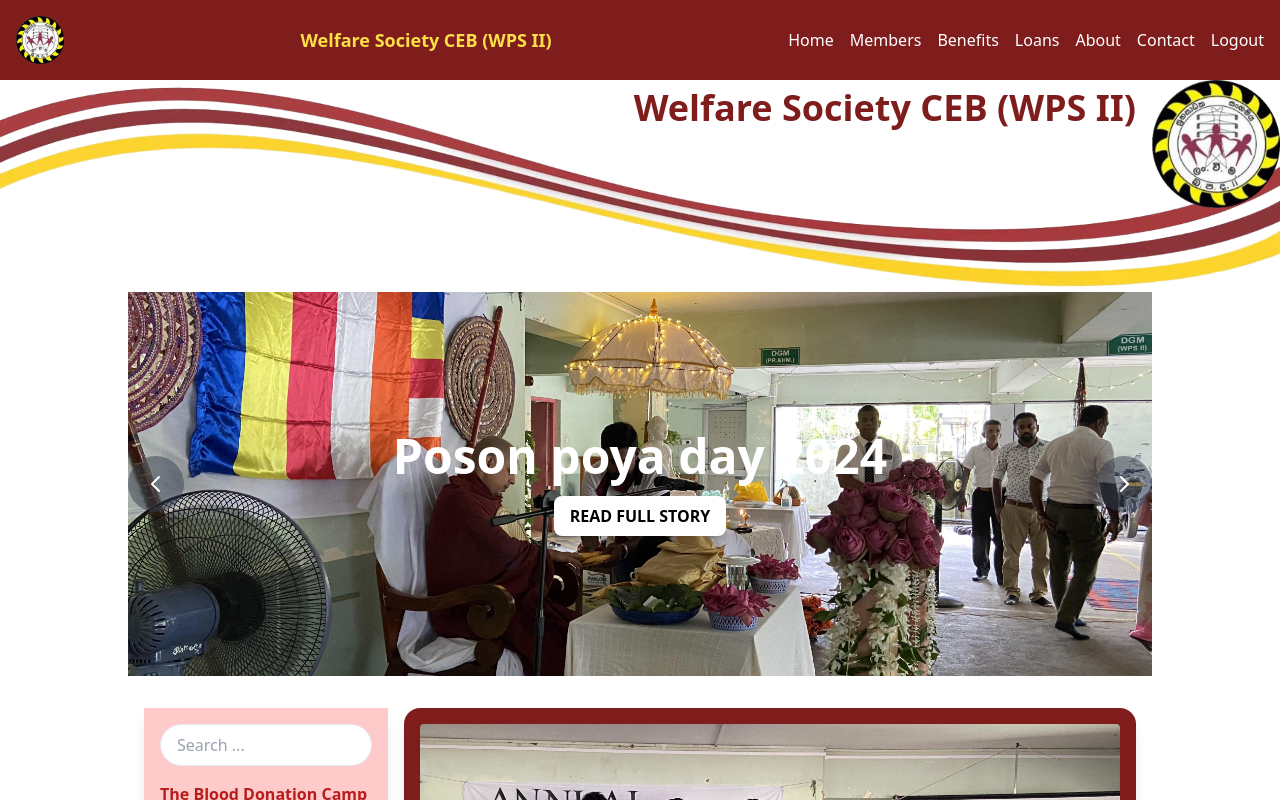
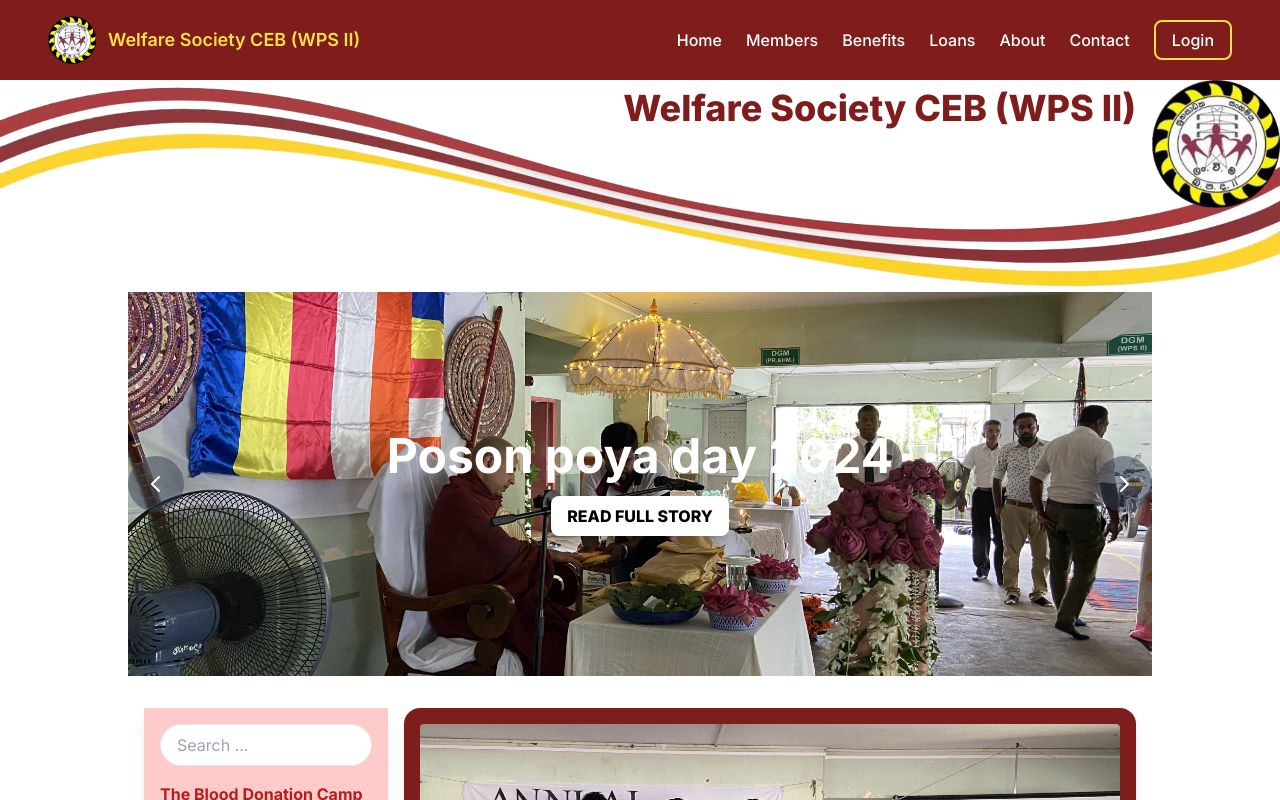
Before and after one commit to ITCEBWPS2/cebWelfareFrontend, a React (Vite) app: page / in a window 1280 px wide. Shown: the top 800 px of the page. Built offline with nearby package versions, Linux system fonts and the light colour scheme.

Commit message:
fix: fix navbar styles

```diff
--- a/src/App.jsx
+++ b/src/App.jsx
@@ -1,85 +1,6 @@
-// import "./App.css";
-// import React from "react";
-// import {
-//   BrowserRouter as Router,
-//   Routes,
-//   Route,
-//   Navigate,
-// } from "react-router-dom";
-// import {
-//   Home,
-//   Benefits,
-//   Contact,
-//   About,
-//   Loans,
-//   Login,
-//   Register,
-//   MemberBenefits,
-//   MemberLoans,
-//   Members,
-//   RegisterMember,
-//   Relatives,
-//   ViewMember,
-//   AdminPanel,
-//   ViewUsers,
-// } from "./pages";
-// import MainLayout from "./components/MainLayout.jsx";
-// import LoanApplication from "./pages/members/LoanApplication.jsx";
-// import LoanApplicationForm from "./components/LoanApplicationForm.jsx";
-// import ProfileCard from "./pages/members/ProfileCard.jsx";
-
-// function App() {
-//   return (
-//     <div className="appBackground">
-//       <Router>
-//         <Routes>
-//           {/* Set Login page as the default */}
-//           <Route path="/" element={<Login />} />
-//           {/* <Route path="/login" element={<Login />} /> */}
-
-//           <Route path="/relatives" element={<Relatives />} />
-//           <Route path="/admin" element={<AdminPanel />} />
-//           <Route path="/viewusers" element={<ViewUsers />} />
-//           <Route
-//             path="*"
-//             element={
-//               <MainLayout>
-//                 <Routes>
-//                   <Route path="/home" element={<Home />} />
-//                   <Route path="/about" element={<About />} />
-//                   <Route path="/benefits" element={<Benefits />} />
-//                   <Route path="/contact" element={<Contact />} />
-//                   <Route path="/loans" element={<Loans />} />
-//                   <Route path="/registermember" element={<RegisterMember />} />
-//                   <Route path="/members" element={<Members />} />
-//                   <Route path="/viewmember" element={<ViewMember />} />
-//                   <Route path="/member/:memberId" element={<ViewMember />} />
-
-//                   <Route
-//                     path="/loanapplicationform"
-//                     element={<LoanApplicationForm />}
-//                   />
-//                   <Route path="/profilecard" element={<ProfileCard />} />
-//                 </Routes>
-//               </MainLayout>
-//             }
-//           />
-//         </Routes>
-//       </Router>
-//     </div>
-//   );
-// }
-
-// export default App;
-
 import "./App.css";
 import React from "react";
-import {
-  BrowserRouter as Router,
-  Routes,
-  Route,
-  Navigate,
-} from "react-router-dom";
+import { BrowserRouter as Router, Routes, Route } from "react-router-dom";
 import {
   Home,
   Benefits,
--- a/src/components/Navbar.jsx
+++ b/src/components/Navbar.jsx
@@ -15,12 +15,17 @@ const Navbar = () => {
 
   return (
     <nav className="bg-red-900 p-4">
-      <div className="container mx-auto flex justify-between items-center">
-        <img src="/Picture2.jpg" alt="CEB Logo" className="h-12 w-12" />
-        <div className="text-yellow-300 text-lg font-semibold">
-          <Link to="/">Welfare Society CEB (WPS II)</Link>
+      <div className="wrapper-nav flex-between">
+        {/* Logo Section */}
+        <div className="flex-center gap-3">
+          <img src="/Picture2.jpg" alt="CEB Logo" className="h-12 w-12" />
+          <div className="text-yellow-300 text-lg font-semibold">
+            <Link to="/">Welfare Society CEB (WPS II)</Link>
+          </div>
         </div>
-        <div className="space-x-4">
+
+        {/* Navigation Links */}
+        <div className="space-x-6 font-medium">
           <Link to="/" className="text-white hover:text-yellow-300">
             Home
           </Link>
@@ -40,11 +45,8 @@ const Navbar = () => {
             Contact
           </Link>
           {/* Logout button */}
-          <button
-            onClick={handleLogout}
-            className="text-white hover:text-yellow-300"
-          >
-            Logout
+          <button onClick={handleLogout} className="button-yellow-outline">
+            Login
           </button>
         </div>
       </div>
--- a/src/index.css
+++ b/src/index.css
@@ -1,3 +1,5 @@
+@import url("https://fonts.googleapis.com/css2?family=Inter:opsz,wght@14..32,100..900&display=swap");
+
 @tailwind base;
 @tailwind components;
 @tailwind utilities;
@@ -5,6 +7,7 @@
 * {
   padding: 0;
   margin: 0;
+  font-family: "Inter", sans-serif;
   scroll-behavior: smooth;
 }
 
@@ -14,12 +17,20 @@
     @apply max-w-7xl mx-auto px-4 sm:px-6 lg:px-8 w-full;
   }
 
+  .wrapper-nav {
+    @apply max-w-[1440px] mx-auto px-4 sm:px-6 lg:px-8 w-full;
+  }
+
   .flex-center {
     @apply flex justify-center items-center;
   }
 
   .flex-between {
     @apply flex justify-between items-center;
+  }
+
+  .button-yellow-outline {
+    @apply text-white px-4 py-1.5 border-2 border-yellow-300 rounded-lg hover:bg-red-700 transition-colors duration-300;
   }
 
   .background {
--- a/src/pages/Home.jsx
+++ b/src/pages/Home.jsx
@@ -1,14 +1,11 @@
-// import { Carousel } from 'bootstrap';
 import React from "react";
 import HorizontalCarousel from "../components/HorizontalCarousel";
 
-const Homepage = () => {
+const Home = () => {
   return (
-    // <div className=" justify-center items-center min-h-screen bg-yellow-50">
     <div>
       <HorizontalCarousel />
-      {/* <div className="bg-gray-100 font-sans min-h-screen"> */}
-      <div className="container mx-auto px-4 py-8">
+      <div className="mx-auto px-4 py-8">
         <div className="flex">
           {/* Left Sidebar */}
           <div className="w-1/4 bg-red-200 p-4 shadow-lg">
@@ -66,4 +63,4 @@ const Homepage = () => {
   );
 };
 
-export default Homepage;
+export default Home;
--- a/src/pages/index.jsx
+++ b/src/pages/index.jsx
@@ -15,8 +15,8 @@ import ViewMember from "./members/ViewMember.jsx";
 import LoanApplication from "./members/LoanApplication.jsx";
 import Carousel from "../components/Carousel.jsx";
 import HorizontalCarousel from "../components/HorizontalCarousel.jsx";
-export { default as AdminPanel } from "./AdminPanel.jsx";
-export { default as ViewUsers } from "./ViewUsers.jsx";
+import AdminPanel from "./AdminPanel.jsx";
+import ViewUsers from "./ViewUsers.jsx";
 
 export {
   Home,
@@ -35,4 +35,6 @@ export {
   RegisterMember,
   Relatives,
   ViewMember,
+  AdminPanel,
+  ViewUsers,
 };
```
Also changed, not shown: src/components/HorizontalCarousel.jsx (+72 -111 lines), src/pages/Home.css (deleted).
